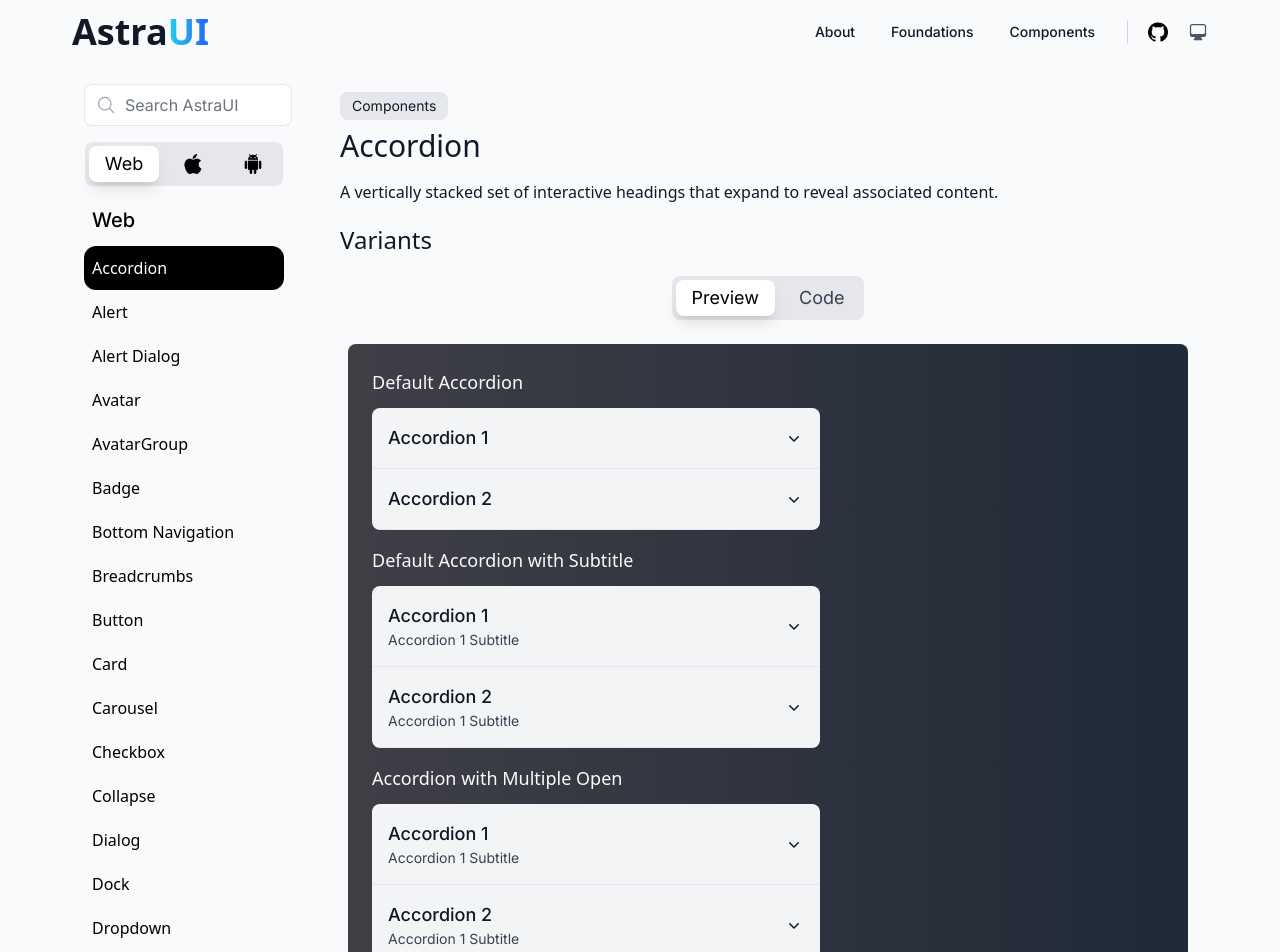
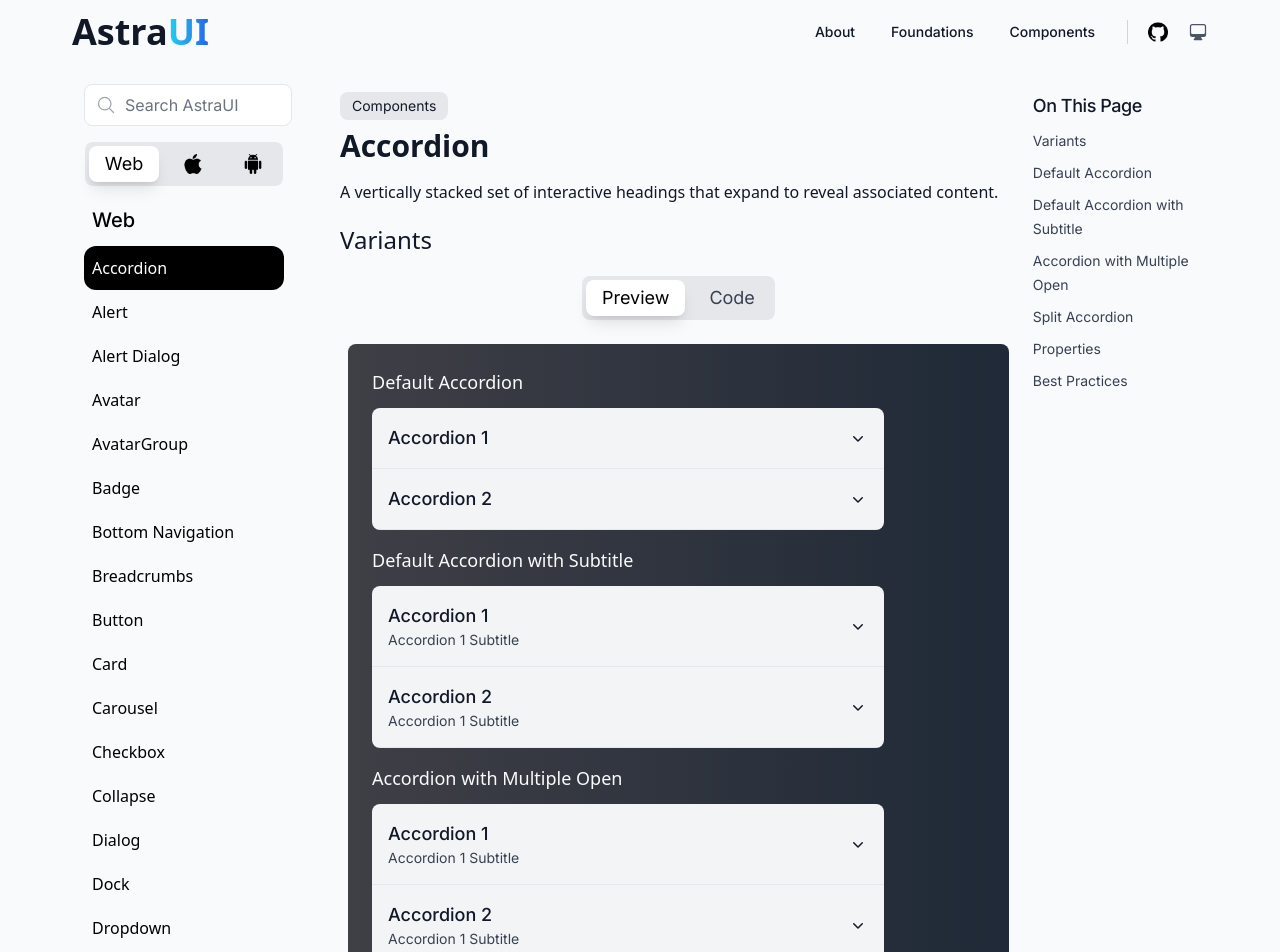
Before and after one commit to ahmadrafidev/astra, a Next.js app: page /components/accordion in a window 1280 px wide. Shown: the top 952 px of the page. Built offline with nearby package versions, Linux system fonts and the light colour scheme.

Commit message:
feat: add table of content component, improve the accordion page to add toc

```diff
--- a/app/components/accordion/page.tsx
+++ b/app/components/accordion/page.tsx
@@ -10,6 +10,7 @@
 import { AccordionItem } from '@/components/Accordion/AccordionItem';
 import AccordionDocumentation from '@/components/Accordion/AccordionDocumentation';
 import { Tabs, Tab } from '@/components/Tabs/Tabs';
+import TOC from '@/components/TOC/TOC';
 
 export const metadata: Metadata = {
     title: "Accordion",
@@ -57,15 +58,27 @@
 
     `;
 
+    const tocItems = [
+        { id: 'variants', label: 'Variants' },
+        { id: 'default-accordion', label: 'Default Accordion' },
+        { id: 'default-accordion-subtitle', label: 'Default Accordion with Subtitle' },
+        { id: 'accordion-multiple', label: 'Accordion with Multiple Open' },
+        { id: 'split-accordion', label: 'Split Accordion' },
+        { id: 'properties', label: 'Properties' },
+        { id: 'best-practices', label: 'Best Practices' },
+    ];
 
     return (
         <Layout>
+            <div className="flex">
+                {/* Main Content */}
+                <div className="w-4/5 pr-2">
                     <Badge text="Components" />
 
                     {/* Header Content */}
                     <section className="mb-5">
                         <div className="flex flex-col">
-                    <h1 className="text-2xl md:text-3xl font-medium font-sans text-gray-900 dark:text-gray-50 mb-3 md:mb-4">Accordion</h1>
+                            <h1 className="text-2xl md:text-3xl font-semibold font-sans text-gray-900 dark:text-gray-50 mb-3 md:mb-4">Accordion</h1>
                             <p className="text-sm md:text-base font-normal font-sans text-gray-900 dark:text-gray-50">
                                 A vertically stacked set of interactive headings that expand to reveal associated content.
                             </p>
@@ -73,18 +86,18 @@
                     </section>
 
                     {/* Accordion Variants Section */}
-            <section className="mb-5">
+                    <section id="variants" className="mb-5">
                         <h2 className="text-lg md:text-2xl font-medium font-sans text-gray-900 dark:text-gray-50 mb-5">Variants</h2>
                         <Tabs>
                             <Tab label="Preview">
                                 <div className="relative w-full overflow-hidden rounded-lg mt-4 bg-gradient-to-r from-zinc-700 to-gray-800 dark:from-zinc-400 dark:to-gray-600">
-                            <div className="space-y-4 flex flex-col justify-around p-6">
-                                <div>
+                                    <div className="space-y-4 justify-around p-6">
+                                        <div id="default-accordion">
                                             <h3 className="text-base md:text-lg font-medium font-sans text-gray-50 dark:text-gray-900 mb-2 md:mb-3">
                                                 Default Accordion
                                             </h3>
                                             <Accordion
-                                        className="overflow-hidden max-w-md rounded-lg"
+                                                className="overflow-hidden max-w-lg rounded-lg"
                                                 itemClassName="first:rounded-t-lg last:rounded-b-lg"
                                                 border="border-gray-300 dark:border-gray-700"
                                                 selectionMode="single"
@@ -100,12 +113,12 @@
                                                 </>
                                             </Accordion>
                                         </div>
-                                <div>
+                                        <div id="default-accordion-subtitle">
                                             <h3 className="text-base md:text-lg font-medium font-sans text-gray-50 dark:text-gray-900 mb-2 md:mb-3">
                                                 Default Accordion with Subtitle
                                             </h3>
                                             <Accordion
-                                        className="overflow-hidden max-w-md rounded-lg"
+                                                className="overflow-hidden max-w-lg rounded-lg"
                                                 itemClassName="first:rounded-t-lg last:rounded-b-lg"
                                                 border="border-gray-300 dark:border-gray-700"
                                                 selectionMode="single"
@@ -121,12 +134,12 @@
                                                 </>
                                             </Accordion>
                                         </div>
-                                <div>
+                                        <div id="accordion-multiple">
                                             <h3 className="text-base md:text-lg font-medium font-sans text-gray-50 dark:text-gray-900 mb-2 md:mb-3">
                                                 Accordion with Multiple Open
                                             </h3>
                                             <Accordion
-                                        className="overflow-hidden max-w-md rounded-lg"
+                                                className="overflow-hidden max-w-lg rounded-lg"
                                                 itemClassName="first:rounded-t-lg last:rounded-b-lg"
                                                 border="border-gray-300 dark:border-gray-700"
                                                 selectionMode="multiple"
@@ -142,12 +155,12 @@
                                                 </>
                                             </Accordion>
                                         </div>
-                                <div>
+                                        <div id="split-accordion">
                                             <h3 className="text-base md:text-lg font-medium font-sans text-gray-50 dark:text-gray-900 mb-2 md:mb-3">
                                                 Split Accordion
                                             </h3>
                                             <Accordion
-                                        className="overflow-hidden max-w-md rounded-lg"
+                                                className="overflow-hidden max-w-lg rounded-lg"
                                                 border="border-gray-300 dark:border-gray-700"
                                                 selectionMode="single"
                                                 variant="split"
@@ -198,6 +211,11 @@
                         </Tabs>
                     </section>
                     <AccordionDocumentation/>
+                </div>
+
+                {/* Table of Contents */}
+                <TOC items={tocItems} />
+            </div>
         </Layout>
     );
 };
--- a/components/Accordion/AccordionDocumentation.tsx
+++ b/components/Accordion/AccordionDocumentation.tsx
@@ -4,7 +4,7 @@
   return (
     <>
       {/* Props Table Section */}
-      <section className="my-5">
+      <section id="properties" className="my-5">
         <h2 className="text-xl md:text-2xl font-medium font-sans text-gray-900 dark:text-gray-50 mb-6">Props</h2>
         <div className="bg-white dark:bg-gray-800 rounded-lg shadow overflow-hidden">
           <table className="min-w-full divide-y divide-gray-200 dark:divide-gray-700">
@@ -58,7 +58,7 @@
         </div>
       </section>
       {/* Best Practices Section */}
-      <section>
+      <section id="best-practices">
           <h2 className="text-xl md:text-2xl font-medium font-sans text-gray-900 dark:text-gray-50 mb-5">Best Practices</h2>
           <div className="space-y-4">
               <ul className="list-decimal list-inside text-gray-700 dark:text-gray-300 space-y-3">
--- a/components/Header/Header.tsx
+++ b/components/Header/Header.tsx
@@ -36,7 +36,7 @@
 
 
     return (
-        <header className={`sticky top-0 px-6 md:px-16 h-14 py-4 md:py-8 flex items-center transition-all duration-300 z-50 ${isScrolled ? 'bg-transparent backdrop-blur-sm' : 'bg-gray-50 dark:bg-black'}`} aria-label="Main Navigation">
+        <header className={`sticky top-0 px-6 md:px-16 h-14 py-4 md:py-8 flex items-center transition-all duration-300 z-50 ${isScrolled ? 'bg-transparent backdrop-blur' : 'bg-gray-50 dark:bg-black'}`} aria-label="Main Navigation">
             {!isSidebarOpen && toggleSidebar && (
                 <button className="md:hidden p-2 focus:outline-none" onClick={toggleSidebar} aria-label="Toggle Sidebar">
                     <Bars3Icon className="h-6 w-6 text-black dark:text-white" />
--- /dev/null
+++ b/components/TOC/TOC.tsx
@@ -0,0 +1,42 @@
+import React from 'react';
+
+type TOCItem = {
+    id: string;
+    label: string;
+};
+
+interface TOCProps {
+    items: TOCItem[];
+    title?: string;
+    className?: string;
+    itemClassName?: string;
+    titleClassName?: string;
+}
+
+const TOC: React.FC<TOCProps> = ({
+    items,
+    title = "On This Page",
+    className = "w-1/5 pl-2",
+    itemClassName = "text-sm text-gray-700 dark:text-gray-100 hover:text-gray-800 dark:hover:text-gray-200",
+    titleClassName = "text-lg font-medium text-gray-900 dark:text-gray-50 mb-2 tracking-tight",
+}) => {
+    return (
+        <aside className={className}>
+            <div className="sticky top-20">
+                <h3 className={titleClassName}>{title}</h3>
+                <ul className="space-y-2">
+                    {items.map((item) => (
+                        <li key={item.id}>
+                            <a href={`#${item.id}`} className={itemClassName}>
+                                {item.label}
+                            </a>
+                        </li>
+                    ))}
+                </ul>
+            </div>
+        </aside>
+    );
+};
+
+TOC.displayName = "TOC";
+export default TOC;
```
Also changed, not shown: components/Alert/AlertDocumentation.tsx (+3 -5 lines). Lines whose indentation alone changed are shown as unchanged.
